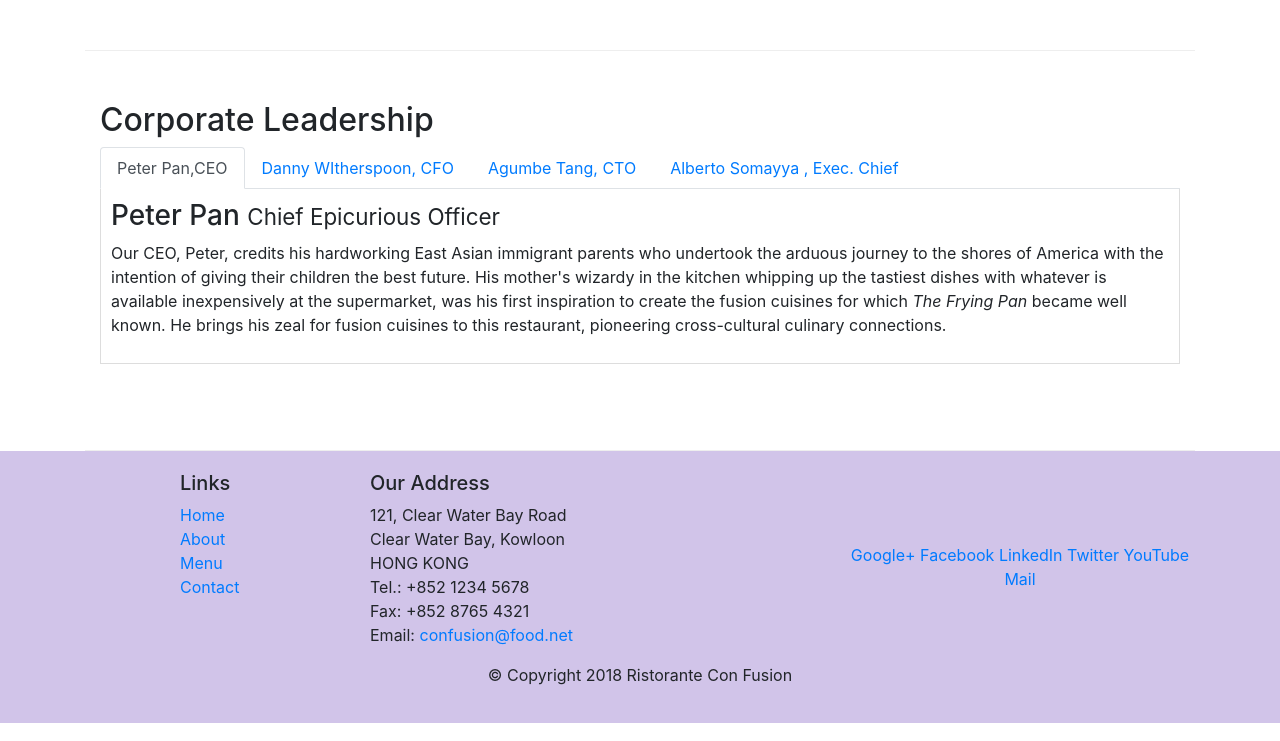
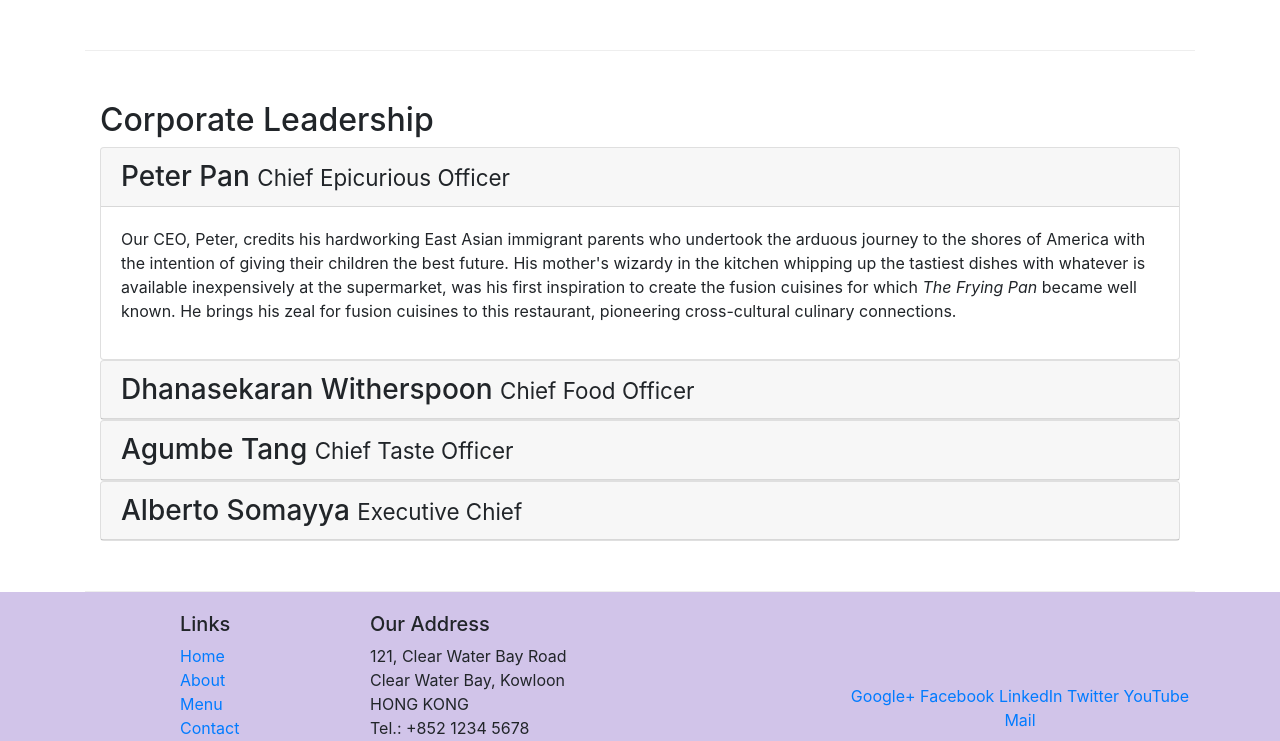
Before and after one commit to abhiy77/Ristorante-conFusion-BootStrap-4, a website: page aboutus.html in a window 1280 px wide. Shown: the part 700-1441 px from the top of the page. Drawn offline with nearby package versions, Linux system fonts and the light colour scheme.

Commit message:
Accordion

```diff
--- a/aboutus.html
+++ b/aboutus.html
@@ -76,7 +76,67 @@
             <div class="col-12">
                 <h2>Corporate Leadership</h2>
 
-                <ul class="nav nav-tabs">
+
+                <div id="accordion">
+                    <div class="card">
+                        <div class="card-header" role="tab" id="peterhead">
+                        <h3 class="mb-0">
+                            <a data-toggle="collapse" data-target="#peter">
+                            Peter Pan <small>Chief Epicurious Officer</small>
+                            </a>
+                        </h3>
+                        </div>
+                        <div class="collapse show" id="peter" data-parent="#accordion">
+                            <div class="card-body">
+                                <p class=" d-none d-sm-block">Our CEO, Peter, credits his hardworking East Asian immigrant parents who undertook the arduous journey to the shores of America with the intention of giving their children the best future. His mother's wizardy in the kitchen whipping up the tastiest dishes with whatever is available inexpensively at the supermarket, was his first inspiration to create the fusion cuisines for which <em>The Frying Pan</em> became well known. He brings his zeal for fusion cuisines to this restaurant, pioneering cross-cultural culinary connections.</p>
+                            </div>
+                        </div>
+                    </div>
+                    <div class="card">
+                        <div class="card-header" role="tab" id="dannyhead">
+                        <h3 class="mb-0">
+                            <a class="collapsed" data-toggle="collapse" data-target="#danny">
+                            Dhanasekaran Witherspoon <small>Chief Food Officer</small>
+                            </a>
+                        </h3>
+                    </div>
+                    <div class="collapse" id="danny" data-parent="#accordion">
+                        <div class="card-body">
+                            <p class=" d-none d-sm-block">Our CFO, Danny, as he is affectionately referred to by his colleagues, comes from a long established family tradition in farming and produce. His experiences growing up on a farm in the Australian outback gave him great appreciation for varieties of food sources. As he puts it in his own words, <em>Everything that runs, wins, and everything that stays, pays!</em></p>
+                        </div>
+                    </div>
+                </div>
+                <div class="card">
+                        <div class="card-header" role="tab" id="agumbehead">
+                        <h3 class="mb-0">
+                            <a class="collapsed" data-toggle="collapse" data-target="#agumbe">
+                            Agumbe Tang <small>Chief Taste Officer</small>
+                            </a>
+                        </h3>
+                    </div>
+                    <div class="collapse" id="agumbe" data-parent="#accordion">
+                        <div class="card-body">
+                            <p class=" d-none d-sm-block">Blessed with the most discerning gustatory sense, Agumbe, our CTO, personally ensures that every dish that we serve meets his exacting tastes. Our chefs dread the tongue lashing that ensues if their dish does not meet his exacting standards. He lives by his motto, <em>You click only if you survive my lick.</em></p>
+                        </div>
+                    </div>
+                </div>
+                <div class="card">
+                        <div class="card-header" role="tab" id="albertohead">
+                        <h3 class="mb-0">
+                            <a class="collapsed" data-toggle="collapse" data-target="#alberto">
+                            Alberto Somayya <small>Executive Chief</small>
+                            </a>
+                        </h3>
+                    </div>
+                    <div class="collapse" id="alberto" data-parent="#accordion">
+                        <div class="card-body">
+                            <p class=" d-none d-sm-block">Award winning three-star Michelin chef with wide International experience having worked closely with whos-who in the culinary world, he specializes in creating mouthwatering Indo-Italian fusion experiences. He says, <em>Put together the cuisines from the two craziest cultures, and you get a winning hit! Amma Mia!</em></p>
+                        </div>
+                    </div>
+                </div>
+                 </div>
+
+                <!-- <ul class="nav nav-tabs">
                     <li class="nav-item">
                         <a class="nav-link active" href="#peter" role="tab" data-toggle="tab">Peter Pan,CEO</a>
                     </li>
@@ -107,7 +167,11 @@
                         <h3>Alberto Somayya <small>Executive Chef</small></h3>
                         <p class=" d-none d-sm-block">Award winning three-star Michelin chef with wide International experience having worked closely with whos-who in the culinary world, he specializes in creating mouthwatering Indo-Italian fusion experiences. He says, <em>Put together the cuisines from the two craziest cultures, and you get a winning hit! Amma Mia!</em></p>
                     </div>
-                </div>
+                </div> -->
+
+
+
+
             </div>
        </div>
     </div>
```
